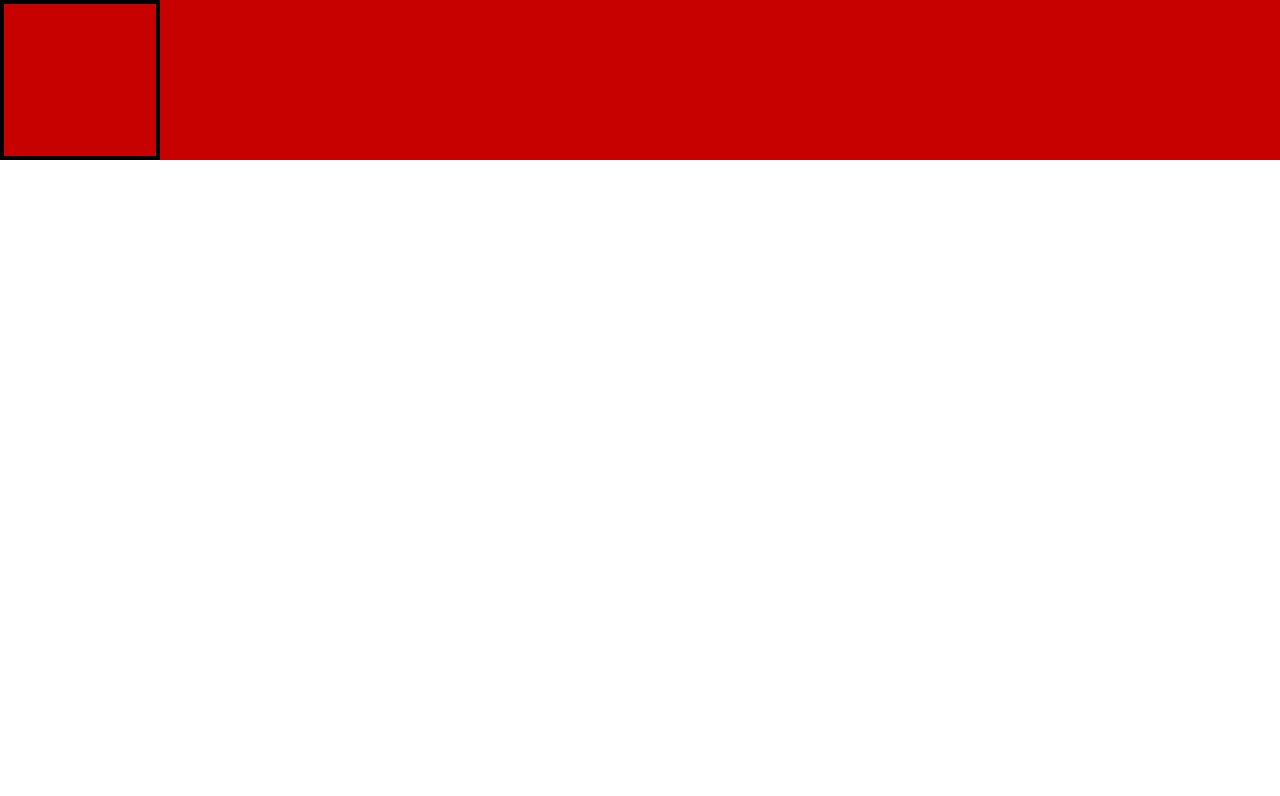
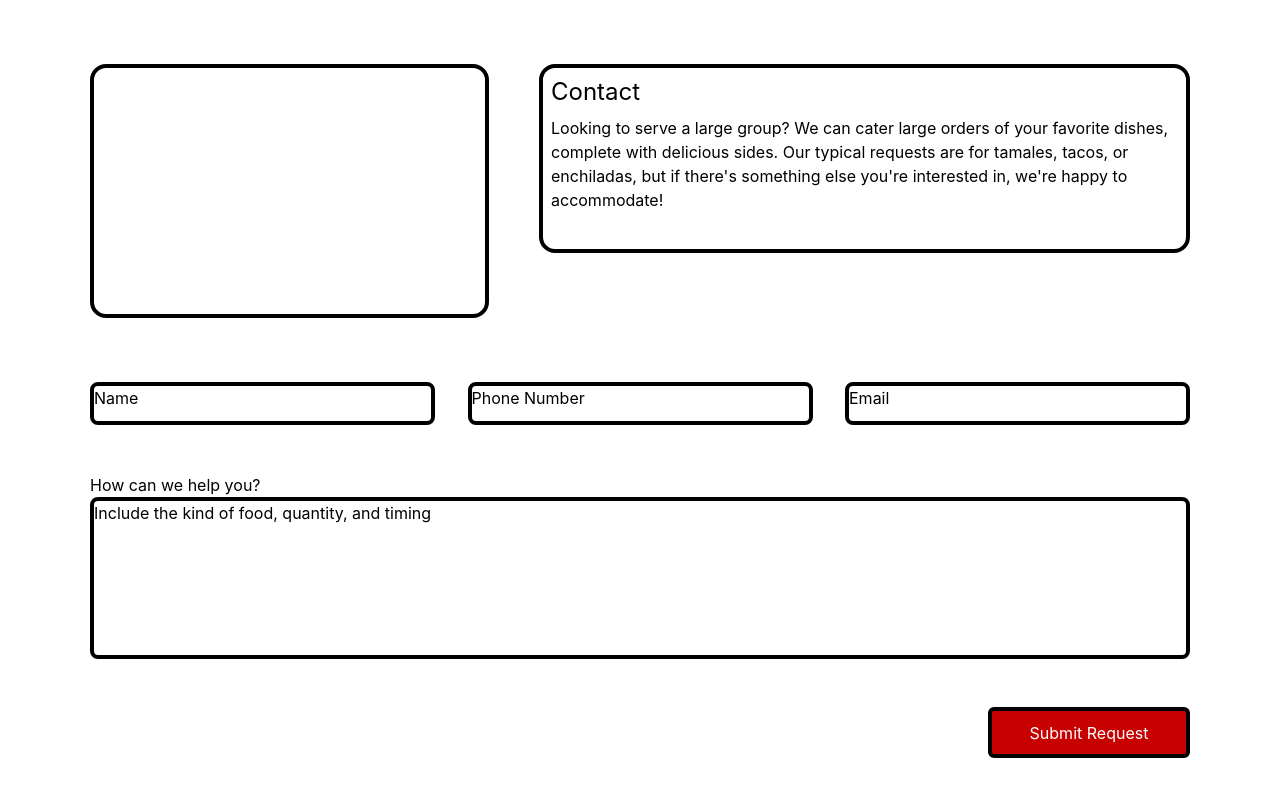
Before and after one commit to webimpactuw/cafetal-quimlombo, a React (Create React App) app: page / in a window 1280 px wide. Shown: the top 796 px of the page. Built offline with nearby package versions, Linux system fonts and the light colour scheme.

Commit message:
Created Lo-Fi Design

```diff
--- a/src/App.js
+++ b/src/App.js
@@ -1,10 +1,10 @@
-import logo from './logo.svg';
 import './App.css';
+import Contact from "./Contact.js";
 
 function App() {
   return (
-    <div className="bg-red">
-      <div className="w-40 h-40 border-4 border-black"></div>
+    <div className="App">
+      <Contact />
     </div>
   );
 }
--- /dev/null
+++ b/src/Contact.js
@@ -0,0 +1,42 @@
+function Contact() {
+  return (
+    <>
+      <div className="mx-auto w-[1100px]">
+        <div className="flex flex-row justify-between py-16">
+          <div className="w-[399px] h-[254px] border-4 rounded-[16px] border-black"></div>
+          <div className="w-[651px] h-[189px] border-4 rounded-[16px] border-black flex flex-col">
+            <div className="text-2xl py-2 px-2 text-left">Contact</div>
+            <div className="text-left px-2 text-l">
+              Looking to serve a large group? We can cater large orders of your
+              favorite dishes, complete with delicious sides. Our typical
+              requests are for tamales, tacos, or enchiladas, but if there's
+              something else you're interested in, we're happy to accommodate!
+            </div>
+          </div>
+        </div>
+        <div className="flex flex-row justify-between text-left">
+          <div className="w-[345px] h-[43px] border-4 border-black rounded-[8px]">
+            Name
+          </div>
+          <div className="w-[345px] h-[43px] border-4 border-black rounded-[8px]">
+            Phone Number
+          </div>
+          <div className="w-[345px] h-[43px] border-4 border-black rounded-[8px]">
+            Email
+          </div>
+        </div>
+        <div className="pt-12 text-left">How can we help you?</div>
+        <div className="w-[1100px] h-[162px] border-4 border-black rounded-[8px] text-left">
+          Include the kind of food, quantity, and timing
+        </div>
+        <div className="pt-12 flex justify-end">
+          <div className="w-[202px] h-[51px] border-4 border-black rounded-[6px] text-white bg-red text-white flex flex-col justify-center">
+            Submit Request
+          </div>
+        </div>
+      </div>
+    </>
+  );
+}
+
+export default Contact;
--- a/tailwind.config.js
+++ b/tailwind.config.js
@@ -4,7 +4,9 @@ module.exports = {
   theme: {
     extend: {},
     colors: {
-      red: "#C70000"
+      red: "#C70000",
+      white: "#FFFFFF",
+      black: "#000000"
     }
   },
   plugins: [],
```
